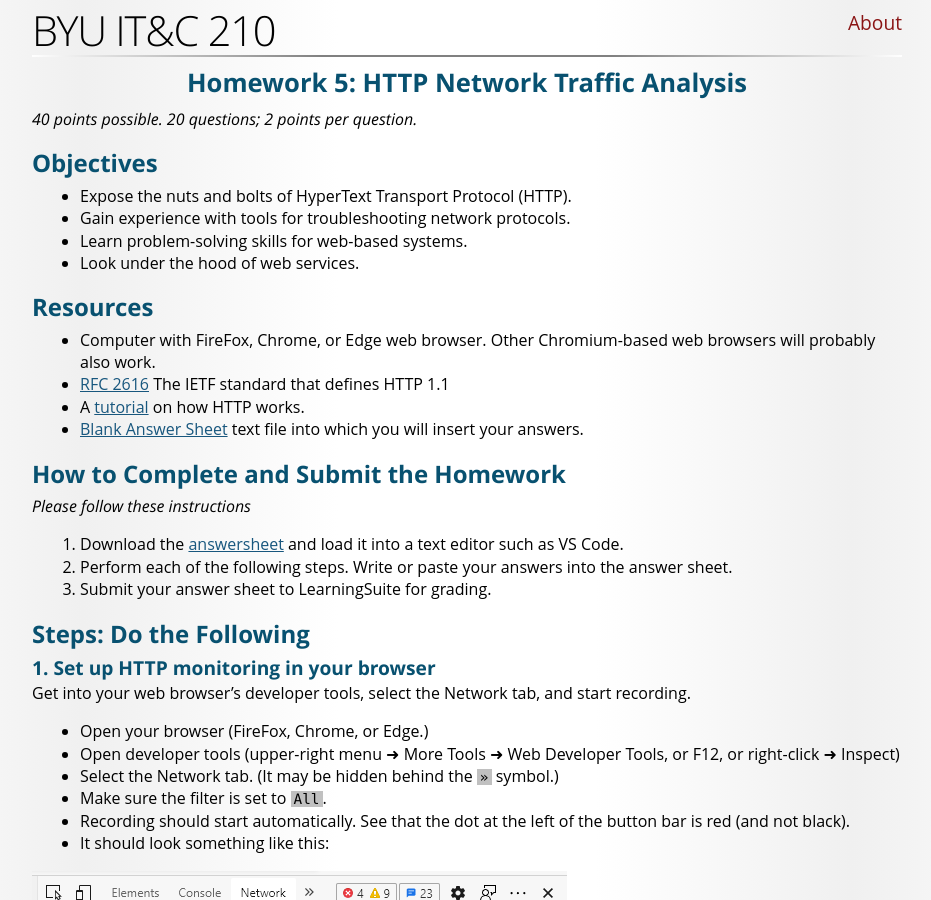
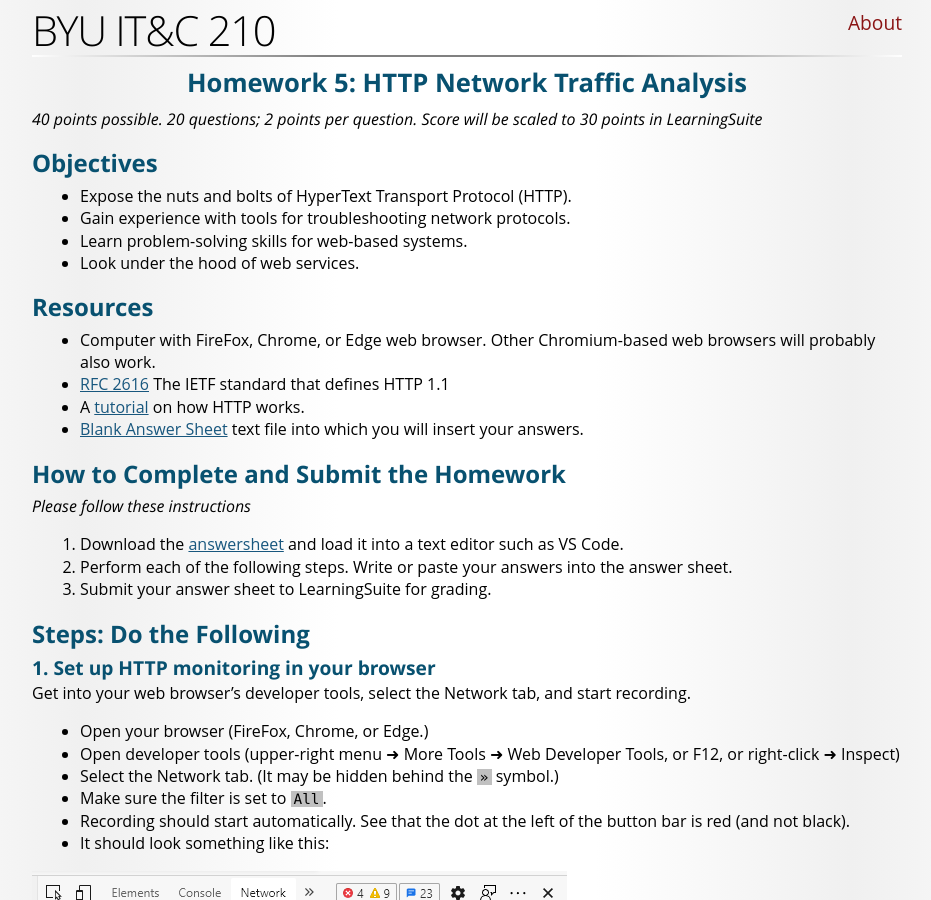
Before and after one commit to BYU-ITC-210/BYU-ITC-210.github.io, a Jekyll site: the page built from HW5-HTTP.md, in a window 1280 px wide and 900 px high. Shown: the whole window, without its empty margins (173-1104 px from the left). Built offline with Jekyll 4.4.1, drawn with Linux system fonts in a browser that asks for light colours; some web fonts are replaced.

Commit message:
Update HW5-HTTP.md

```diff
--- a/HW5-HTTP.md
+++ b/HW5-HTTP.md
@@ -2,7 +2,7 @@
 title: "Homework 5: HTTP Network Traffic Analysis"
 ---
 
-*40 points possible. 20 questions; 2 points per question.*
+*40 points possible. 20 questions; 2 points per question. Score will be scaled to 30 points in LearningSuite*
 
 ## Objectives
 
```
